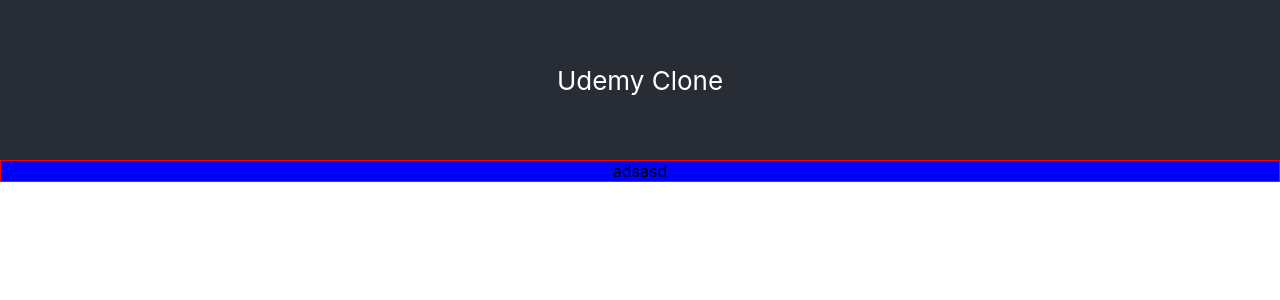
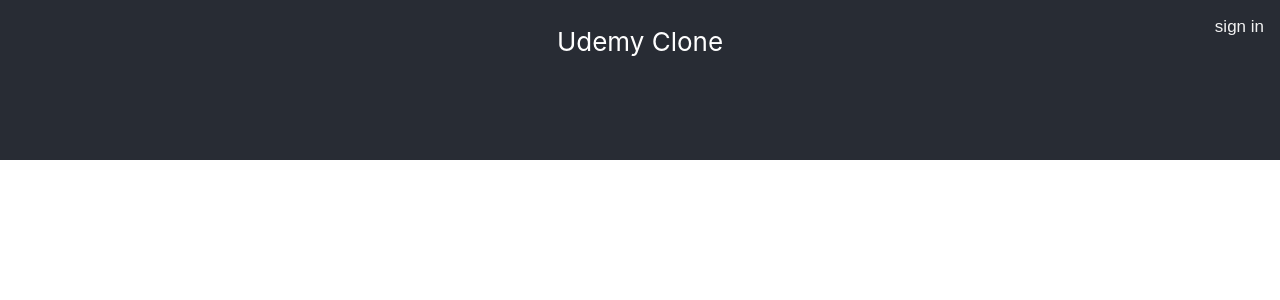
Before and after one commit to idantaddei/react-udemy, a React (Create React App) app in the folder client/: page / in a window 1280 px wide. Shown: the top 300 px of the page. Built offline with nearby package versions, Linux system fonts and the light colour scheme.

Commit message:
added login basis

```diff
--- a/client/src/App.css
+++ b/client/src/App.css
@@ -13,15 +13,39 @@
   }
 }
 
+.App-header-item {
+  width: auto;
+  display: table-cell;
+}
+
 .App-header {
+  width: 100%;
+  margin: auto auto;
   background-color: #282c34;
   min-height: 20vh;
-  display: flex;
-  flex-direction: column;
   align-items: center;
-  justify-content: center;
+  align-content: center;
+  justify-content: space-between;
   font-size: calc(10px + 2vmin);
   color: white;
+  display: table;
+  table-layout: fixed;
+}
+
+.App-header button {
+  float: right;
+  color: #f2f2f2;
+  text-align: center;
+  padding: 14px 16px;
+  text-decoration: none;
+  font-size: 17px;
+  background: none;
+  border: none;
+}
+
+.App-header button:hover {
+  background-color: #ddd;
+  color: black;
 }
 
 .App-link {
@@ -36,3 +60,9 @@
     transform: rotate(360deg);
   }
 }
+
+.divider{
+  width:40px;
+  height:auto;
+  display:inline-block;
+}
--- a/client/src/App.js
+++ b/client/src/App.js
@@ -3,13 +3,22 @@
 
 import CourseList from './components/CourseList';
 
+import {useState} from "react";
+
 const App = () => {
+    const [isAuth, setIsAuth] = useState(false);
   return (
     <div className="App">
       <header className="App-header">
-        <p>Udemy Clone</p>
+          <div className="App-header-item"/>
+          <div className="App-header-item">
+            <p>Udemy Clone</p>
+          </div>
+          <div className="App-header-item">
+            <button onClick={() => {setIsAuth(!isAuth)}}>sign in</button>
+          </div>
       </header>
-      <CourseList />
+        {isAuth && <CourseList />}
       <div className="App-body"></div>
     </div>
   );
```
Also changed, not shown: client/src/components/CourseList.jsx (renamed from client/src/components/courseList.jsx).
